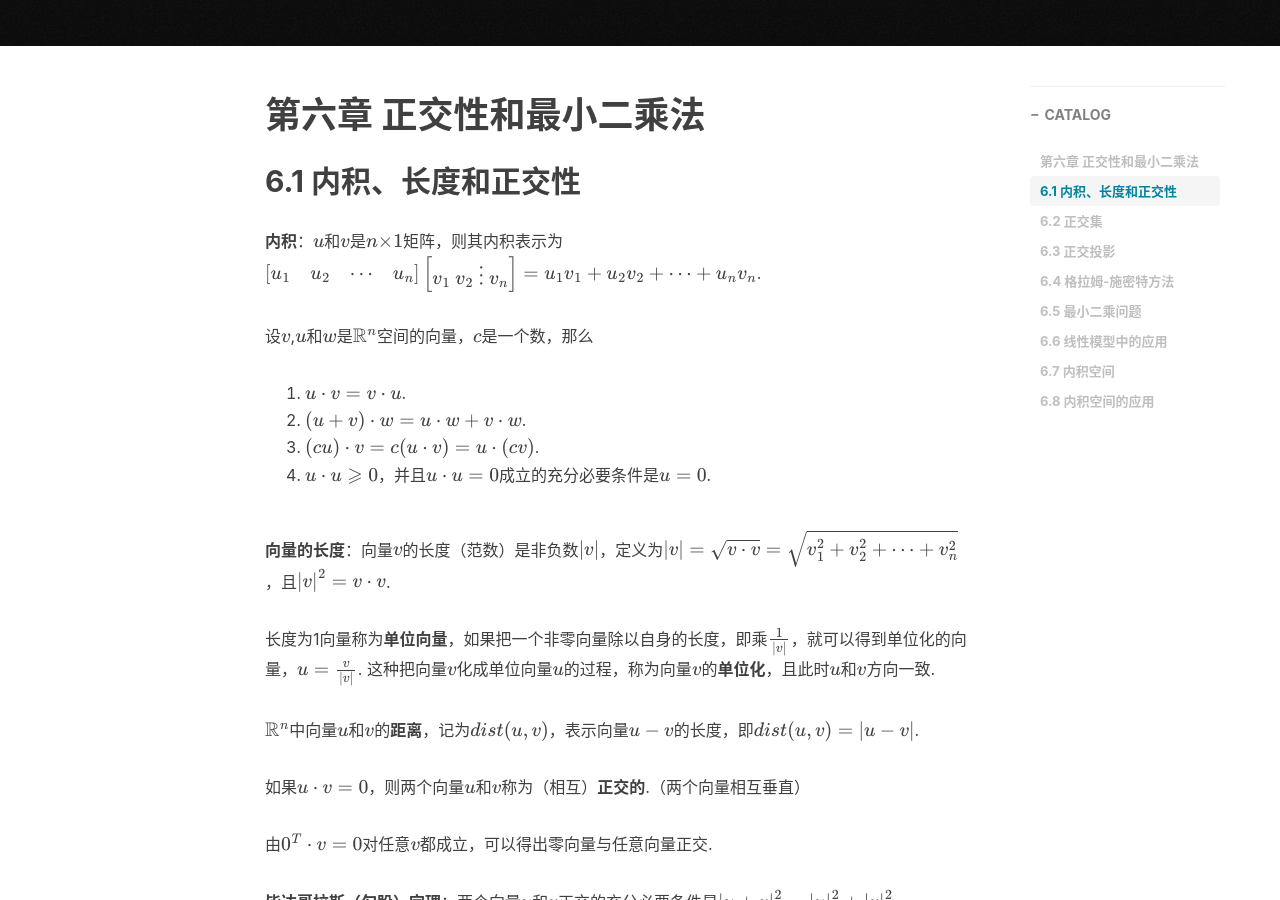
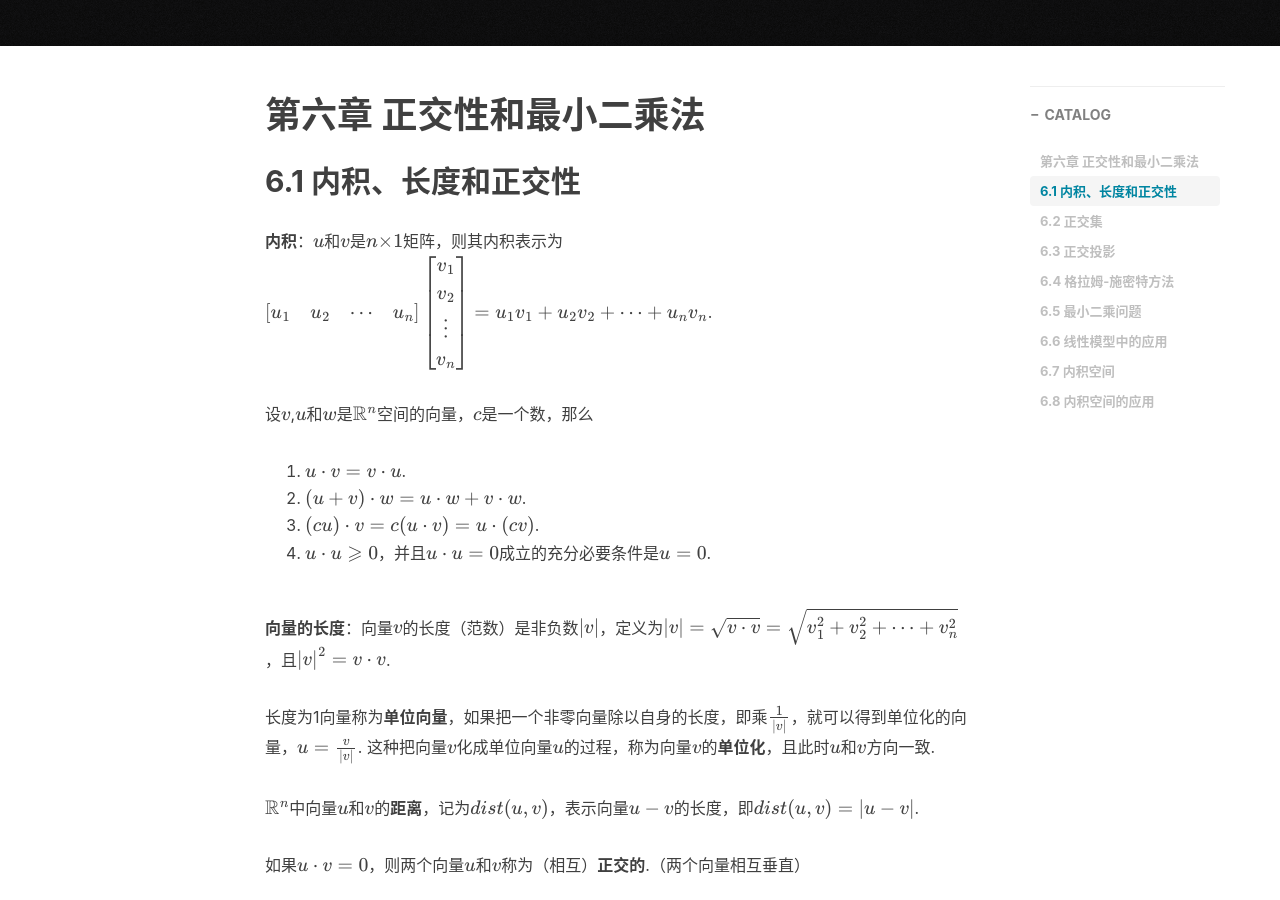
Before and after one commit to lqsgd123/lqsgd123.github.io, a Jekyll site: the page built from _posts/2018-9-10-文科生自学线性代数（六）.md, in a window 1280 px wide and 900 px high, scrolled down 477 px. Built offline with Jekyll 4.4.1, drawn with Linux system fonts in a browser that asks for light colours; nearby versions of some CDN libraries; formulas are drawn with MathJax 3; comment, search, counter and statistics services are not loaded.

```diff
--- a/_posts/2018-9-10-文科生自学线性代数（六）.md
+++ b/_posts/2018-9-10-文科生自学线性代数（六）.md
@@ -28,7 +28,7 @@ tags:
 
 ## 6.1 内积、长度和正交性
 
-**内积**：$u$和$v$是$n×1$矩阵，则其内积表示为$\begin{bmatrix}u_1 & u_2 & \cdots & u_n\end{bmatrix}\begin{bmatrix}v_1\\ v_2\\ \vdots \\ v_n\end{bmatrix}=u_1v_1+u_2v_2+\cdots +u_nv_n$.
+**内积**：$u$和$v$是$n×1$矩阵，则其内积表示为$$\begin{bmatrix}u_1 & u_2 & \cdots & u_n\end{bmatrix}\begin{bmatrix}v_1\\ v_2\\ \vdots \\ v_n\end{bmatrix}=u_1v_1+u_2v_2+\cdots +u_nv_n$$.
 
 设$v$,$u$和$w$是$\mathbb{R}^{n}$空间的向量，$c$是一个数，那么
 
```
